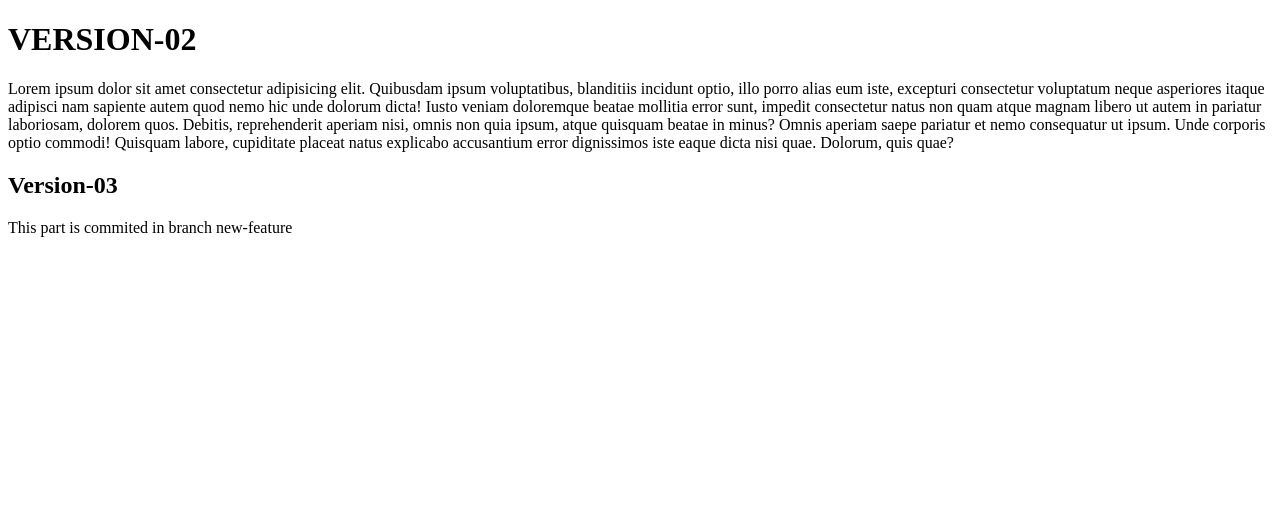
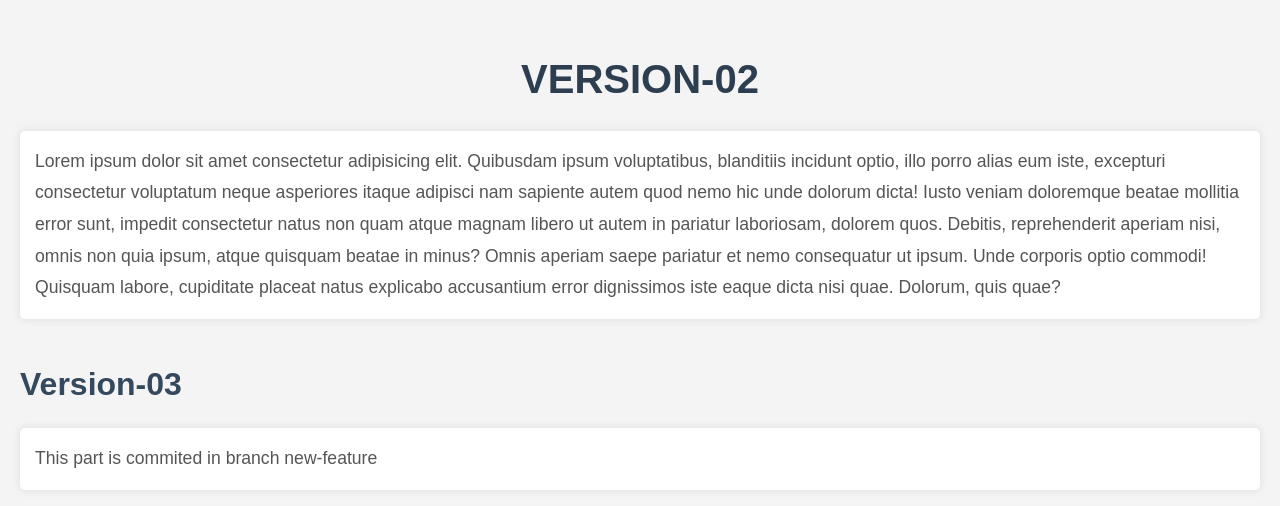
Before and after one commit to Israruddin293/Web-Repo, a plain HTML site: page index.html in a window 1280 px wide. Drawn offline with Linux system fonts and the light colour scheme.

Commit message:
Final Verion

```diff
--- a/index.html
+++ b/index.html
@@ -3,6 +3,7 @@
 <head>
     <meta charset="UTF-8">
     <meta name="viewport" content="width=device-width, initial-scale=1.0">
+    <link rel="stylesheet" href="./style.css">
     <title>Document</title>
 </head>
 <body>
--- /dev/null
+++ b/style.css
@@ -0,0 +1,46 @@
+/* General styling */
+body {
+    font-family: Arial, sans-serif;
+    line-height: 1.6;
+    color: #333;
+    margin: 0;
+    padding: 20px;
+    background-color: #f4f4f4;
+}
+
+/* Styling for the main title */
+h1 {
+    color: #2c3e50;
+    font-size: 2.5em;
+    text-align: center;
+    margin-bottom: 20px;
+}
+
+/* Styling for the second-level heading */
+h2 {
+    color: #34495e;
+    font-size: 2em;
+    margin-top: 40px;
+    margin-bottom: 10px;
+}
+
+/* Styling for paragraphs */
+p {
+    font-size: 1.1em;
+    color: #555;
+    line-height: 1.8;
+    margin-bottom: 20px;
+    padding: 15px;
+    background-color: #fff;
+    border-radius: 5px;
+    box-shadow: 0 0 10px rgba(0, 0, 0, 0.1);
+}
+
+/* Additional styling to improve text readability */
+p:first-of-type {
+    margin-top: 0;
+}
+
+p:last-of-type {
+    margin-bottom: 0;
+}
```
